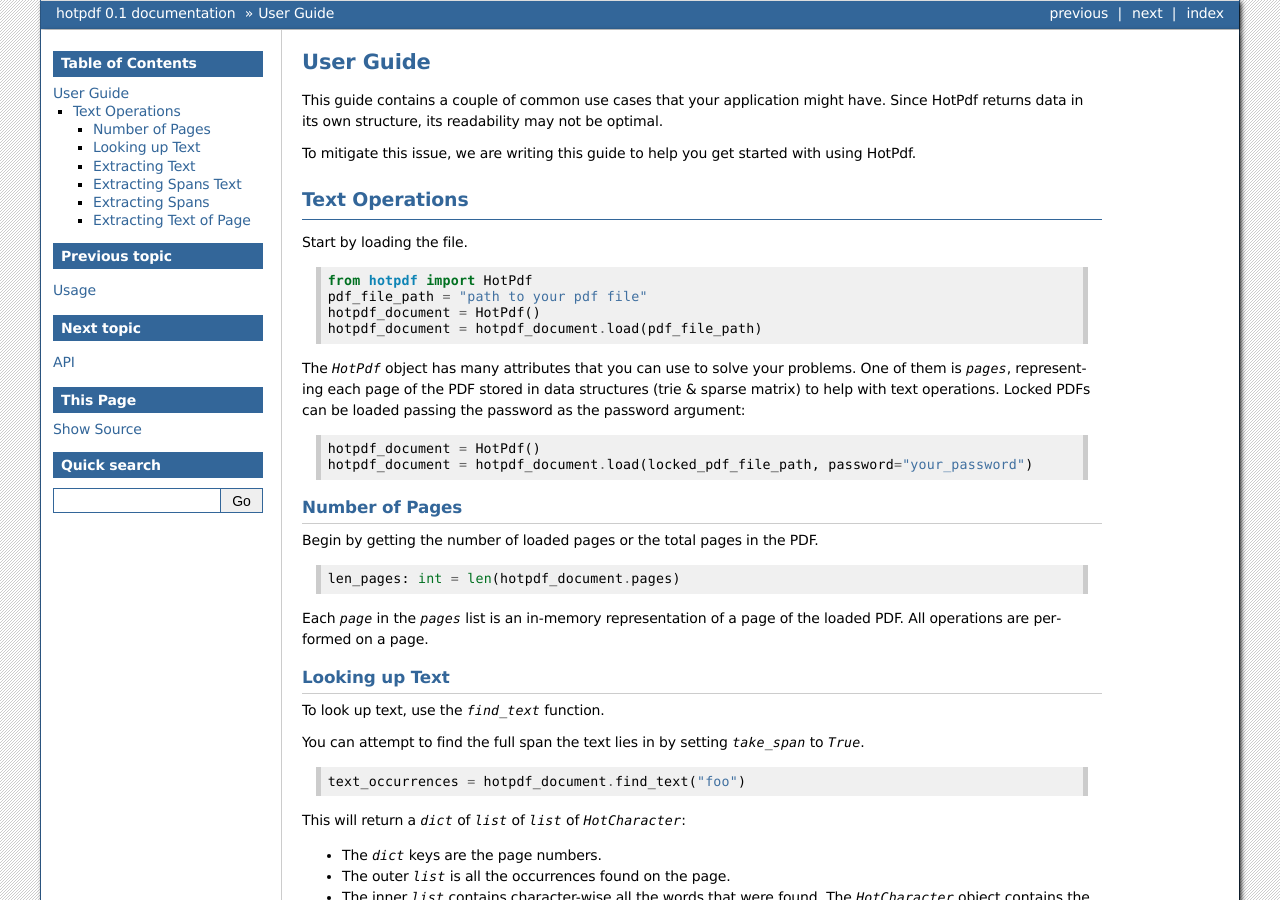
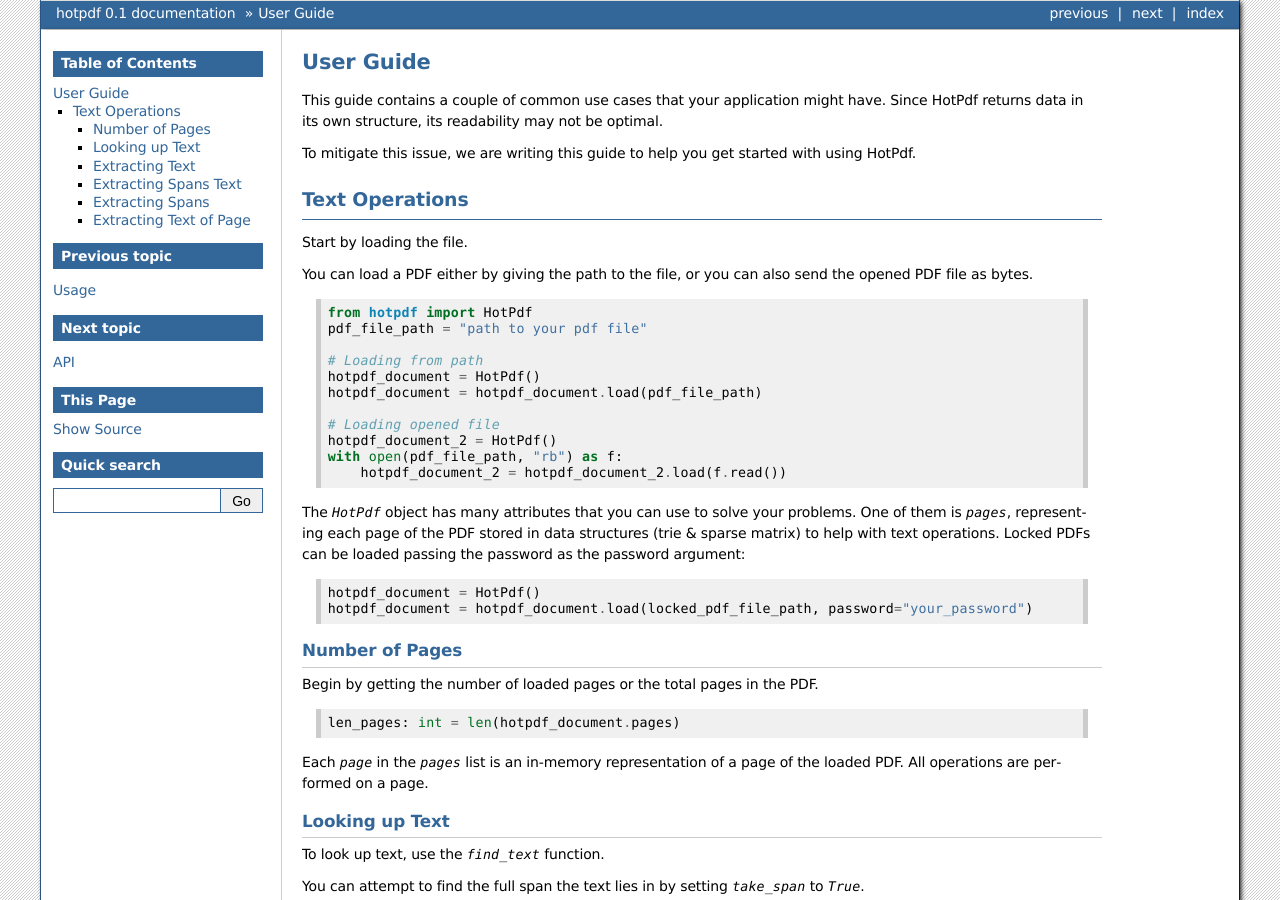
Before and after one commit to weareprestatech/hotpdf, a Sphinx documentation site: the page built from docs/source/guide.rst, in a window 1280 px wide and 900 px high. Built offline with Sphinx 7.4.7, drawn with Linux system fonts in a browser that asks for light colours.

Commit message:
chore: Add docs

```diff
--- a/docs/source/guide.rst
+++ b/docs/source/guide.rst
@@ -11,12 +11,21 @@ Text Operations
 
 Start by loading the file.
 
+You can load a PDF either by giving the path to the file, or you can also send the opened PDF file as bytes.
+
 .. code-block:: python
 
     from hotpdf import HotPdf
     pdf_file_path = "path to your pdf file"
+
+    # Loading from path
     hotpdf_document = HotPdf()
     hotpdf_document = hotpdf_document.load(pdf_file_path)
+
+    # Loading opened file
+    hotpdf_document_2 = HotPdf()
+    with open(pdf_file_path, "rb") as f:
+        hotpdf_document_2 = hotpdf_document_2.load(f.read())
 
 The `HotPdf` object has many attributes that you can use to solve your problems. One of them is `pages`, representing each page of the PDF stored in data structures (trie & sparse matrix) to help with text operations.
 Locked PDFs can be loaded passing the password as the password argument:
```
Also changed, not shown: README.md (+5 -0 lines), docs/source/usage.rst (+10 -0 lines).
